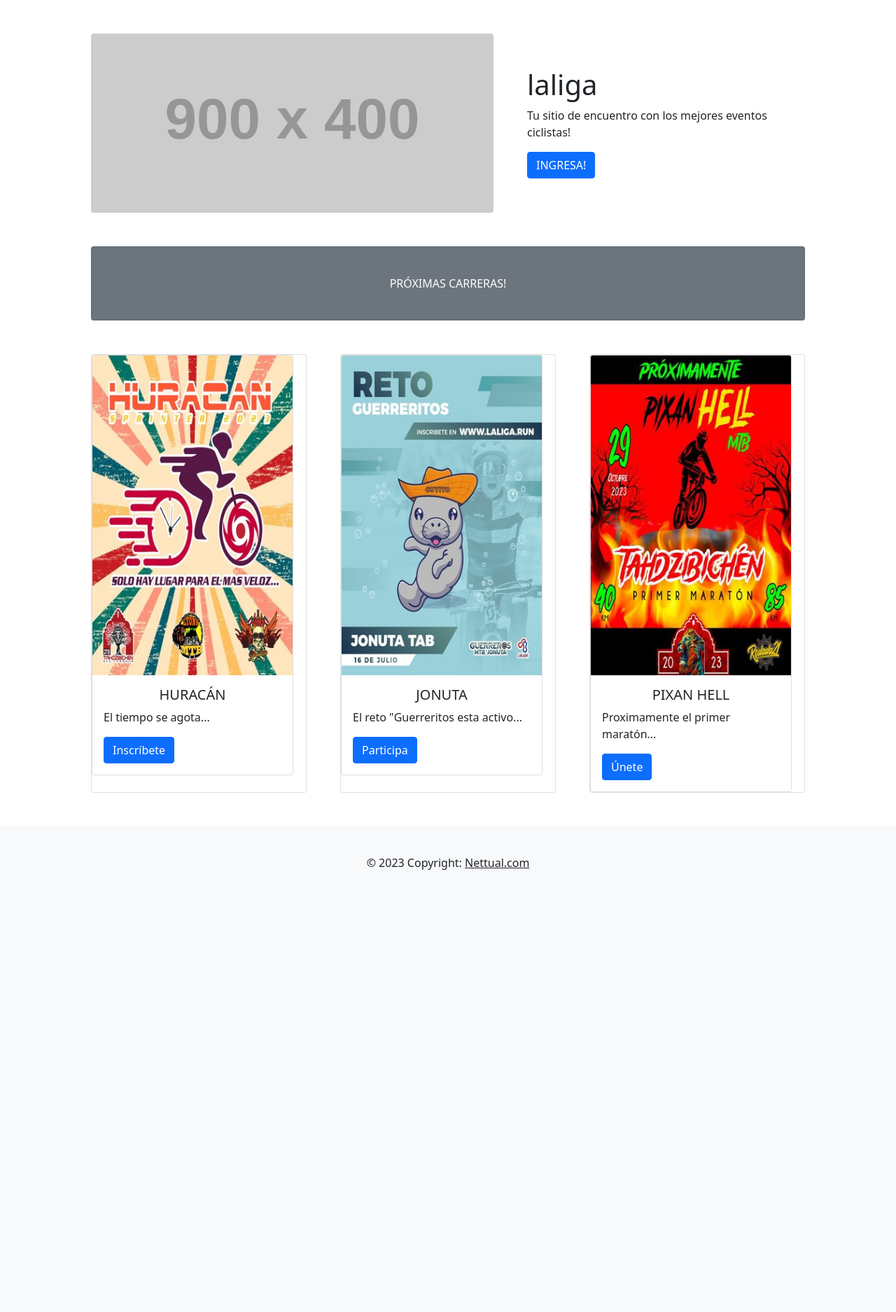
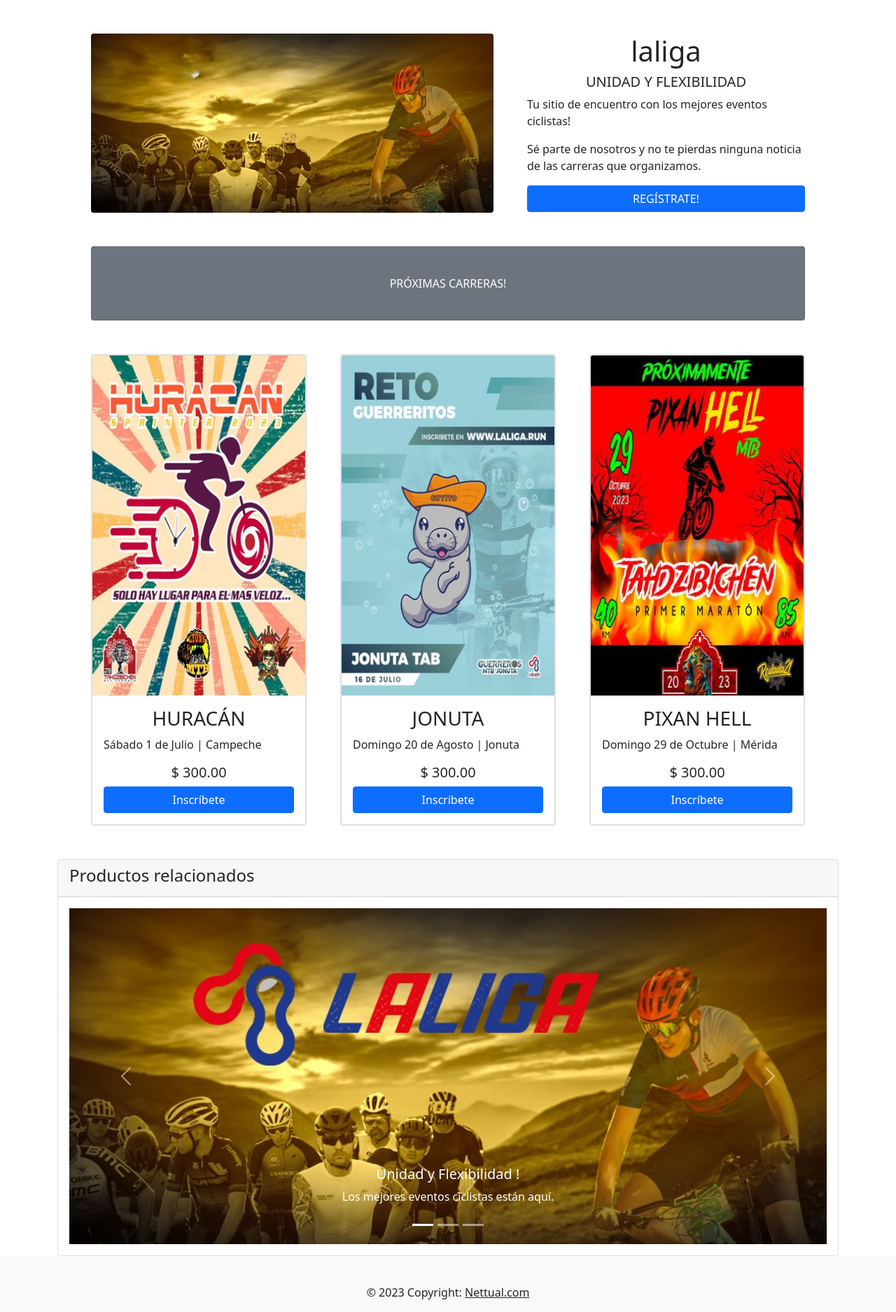
Before and after one commit to Mazter707/https---github.com-Mazter707-virgilio, a PHP site: page / in a window 1280 px wide. Shown: the part 62-1937 px from the top of the page at 70% size. Before the commit the page ends 1305 px from the top, so only its background shows below. Run offline with PHP 8.4, Linux system fonts and the light colour scheme; grey boxes labelled with a size stand in for pictures from a placeholder-image service; some libraries are stand-ins or nearby versions.

Commit message:
Se agrego carrusel.

```diff
--- a/clases/Conexion.php
+++ b/clases/Conexion.php
@@ -5,7 +5,7 @@
         public $usuario = 'root';
         public $password = 'Tec.M1l3n1o.244957';
         public $database = 'loginpoo2023';
-        public $port     = '3307';
+        public $port     = '33065';
 
         public function conectar (){
             return mysqli_connect(
--- a/index.php
+++ b/index.php
@@ -6,11 +6,13 @@
         <div class="container px-4 px-lg-5">
             <!-- Heading Row-->
             <div class="row gx-4 gx-lg-5 align-items-center my-5">
-                <div class="col-lg-7"><img class="img-fluid rounded mb-4 mb-lg-0" src="https://dummyimage.com/900x400/dee2e6/6c757d.jpg" alt="..." /></div>
+                <div class="col-lg-7"><img class="img-fluid rounded mb-4 mb-lg-0" src="./assets/img/portada-transformed.jpeg" alt="..." /></div>
                 <div class="col-lg-5">
-                    <h1 class="font-weight-light">laliga</h1>
+                    <h1 class="font-weight-light" style="text-align: center;">laliga</h1>
+                    <h5 class="font-weight-light" style="text-align: center;">UNIDAD Y FLEXIBILIDAD</h5>
                     <p>Tu sitio de encuentro con los mejores eventos ciclistas!</p>
-                    <a class="btn btn-primary" href="eventos.php">INGRESA!</a>
+                    <p>Sé parte de nosotros y no te pierdas ninguna noticia de las carreras que organizamos.</p>
+                    <a class="btn btn-primary mx-auto d-block" href="registro.php">REGÍSTRATE!</a>
                 </div>
             </div>
             <!-- Call to Action-->
@@ -21,36 +23,39 @@
             <div class="row gx-4 gx-lg-5">
                 <div class="col-md-4 mb-5">
                     <div class="card h-100">
-                      <div class="card" style="width: 18rem;" >
+                      <div class="card"  >
                         <img src="./assets/img/huracan.jpg" class="card-img-top" alt="...">
                         <div class="card-body">
-                          <h5 class="card-title" style="text-align: center;">HURACÁN</h5>
-                          <p class="card-text">El tiempo se agota...</p>
-                          <a href="#" class="btn btn-primary" >Inscríbete</a>
+                        <h3 class="card-title" style="text-align: center;">HURACÁN</h3>
+                          <p class="card-text">Sábado 1 de Julio  |  Campeche</p>
+                          <h5 class="card-title" style="text-align: center;">$ 300.00</h5>
+                          <a href="#" class="btn btn-primary mx-auto d-block" >Inscríbete</a>
                         </div>
                       </div>
                     </div>
                 </div>
                 <div class="col-md-4 mb-5">
                     <div class="card h-100">
-                      <div class="card" style="width: 18rem;" >
+                      <div class="card" >
                         <img src="./assets/img/jonuta.jpg" class="card-img-top" alt="...">
                         <div class="card-body">
-                          <h5 class="card-title" style="text-align: center;">JONUTA</h5>
-                          <p class="card-text">El reto "Guerreritos esta activo...</p>
-                          <a href="#" class="btn btn-primary" >Participa</a>
+                          <h3 class="card-title" style="text-align: center;">JONUTA</h3>
+                          <p class="card-text">Domingo 20 de Agosto  |  Jonuta</p>
+                          <h5 class="card-title" style="text-align: center;">$ 300.00</h5>
+                          <a href="#" class="btn btn-primary mx-auto d-block" >Inscríbete</a>
                         </div>
                       </div>
                     </div>
                 </div>
                 <div class="col-md-4 mb-5">
                     <div class="card h-100">
-                      <div class="card" style="width: 18rem;" >
+                      <div class="card" >
                         <img src="./assets/img/pixan.jpg" class="card-img-top" alt="...">
                         <div class="card-body">
-                          <h5 class="card-title" style="text-align: center;">PIXAN HELL</h5>
-                          <p class="card-text">Proximamente el primer maratón...</p>
-                          <a href="#" class="btn btn-primary" >Únete</a>
+                        <h3 class="card-title" style="text-align: center;">PIXAN HELL</h3>
+                          <p class="card-text">Domingo 29 de Octubre  |  Mérida</p>
+                          <h5 class="card-title" style="text-align: center;">$ 300.00</h5>
+                          <a href="#" class="btn btn-primary mx-auto d-block" >Inscríbete</a>
                         </div>
                       </div>
                     </div>
@@ -58,5 +63,56 @@
                 </div>
             </div>
         </div>
+<!--Aqui inicia el carrusel -->
+
+<div class="container">
+  <div class="card">
+    <div class="card-header">
+      <h4>Productos relacionados</h4>
+    </div>
+      <div class= "card-body">
+        <div id="carouselExampleCaptions" class="carousel slide" data-bs-ride="carousel">
+          <div class="carousel-indicators">
+            <button type="button" data-bs-target="#carouselExampleCaptions" data-bs-slide-to="0" class="active" aria-current="true" aria-label="Slide 1"></button>
+            <button type="button" data-bs-target="#carouselExampleCaptions" data-bs-slide-to="1" aria-label="Slide 2"></button>
+            <button type="button" data-bs-target="#carouselExampleCaptions" data-bs-slide-to="2" aria-label="Slide 3"></button>
+          </div>
+          <div class="carousel-inner">
+            <div class="carousel-item active">
+              <img src="./assets/img/portada.jpg" class="d-block w-100" alt="Primera imagen">
+              <div class="carousel-caption d-none d-md-block">
+                <h5>Unidad y Flexibilidad !</h5>
+                <p>Los mejores eventos ciclistas están aquí.</p>
+              </div>
+            </div>
+            <div class="carousel-item">
+              <img src="./assets/img/tour-france-large.jpg" class="d-block w-100" alt="Segunda imagen">
+              <div class="carousel-caption d-none d-md-block">
+                <h5>Jersey Tour de Francia</h5>
+                <p>Excelenta ventilación que te mantiene fresco..</p>
+              </div>
+            </div>
+            <div class="carousel-item">
+              <img src="./assets/img/vuelta-espana.png" class="d-block w-100" alt="Tercera imagen">
+              <div class="carousel-caption d-none d-md-block">
+                <h5>Jersey Vuelta de España</h5>
+                <p>Comodidad y elegancia en un mismo artículo.</p>
+              </div>
+            </div>
+          </div>
+          <button class="carousel-control-prev" type="button" data-bs-target="#carouselExampleCaptions" data-bs-slide="prev">
+            <span class="carousel-control-prev-icon" aria-hidden="true"></span>
+            <span class="visually-hidden">Previous</span>
+          </button>
+          <button class="carousel-control-next" type="button" data-bs-target="#carouselExampleCaptions" data-bs-slide="next">
+            <span class="carousel-control-next-icon" aria-hidden="true"></span>
+            <span class="visually-hidden">Next</span>
+          </button>
+        </div>
+    </div>
+  </div>
+</div>
+<!--Aqui termina el carrusel -->
+
 
   <?php require ('./layouts/footer.php') ?>
--- a/layouts/header.php
+++ b/layouts/header.php
@@ -7,7 +7,7 @@
 
     <!-- Bootstrap CSS -->
     <link href="https://cdn.jsdelivr.net/npm/bootstrap@5.0.2/dist/css/bootstrap.min.css" rel="stylesheet" integrity="sha384-EVSTQN3/azprG1Anm3QDgpJLIm9Nao0Yz1ztcQTwFspd3yD65VohhpuuCOmLASjC" crossorigin="anonymous">
-
+    <link rel="stylesheet" href="public/css/mi-carousel.css">
     <title>laliga | Unidad y Flexibilidad</title>
   </head>
   <body>
--- /dev/null
+++ b/public/css/mi-carousel.css
@@ -0,0 +1,4 @@
+.carousel-item{
+    height: 30rem;
+    background-color: #302929;
+}
--- a/public/css/registro.css
+++ b/public/css/registro.css
@@ -4,8 +4,7 @@
   }
 
   .card-img-left {
-    width: 60%;
-    /* Link to your background image using in the property below! */
+    width: 40%;
     background: scroll center url('../../assets/img/ciclista-login-300x1200.jpg');
     background-size: cover;
   }
--- a/registro.php
+++ b/registro.php
@@ -67,7 +67,7 @@
               <div class="form-floating mb-3">
                 <input type="text" class="form-control" id="equipo" name="equipo"
                  placeholder="Opcional" >
-                <label for="equipo">Equipo</label>
+                <label for="equipo">Equipo (opcional)</label>
               </div>
 
 
```
Also changed, not shown: assets/img/jersey-campeche.jpeg (added), assets/img/jersey-mapa-campeche.jpeg (added), assets/img/jersey-nibali.png (added), assets/img/playera-giro-new.jpeg (added), assets/img/portada-transformed.jpeg (added), assets/img/portada.jpg (added), assets/img/tour-2023.png (added), assets/img/tour-france-large.jpg (added), assets/img/tour-france.png (added), assets/img/viva-tour.png (added), assets/img/vuelta-espana.png (added).
